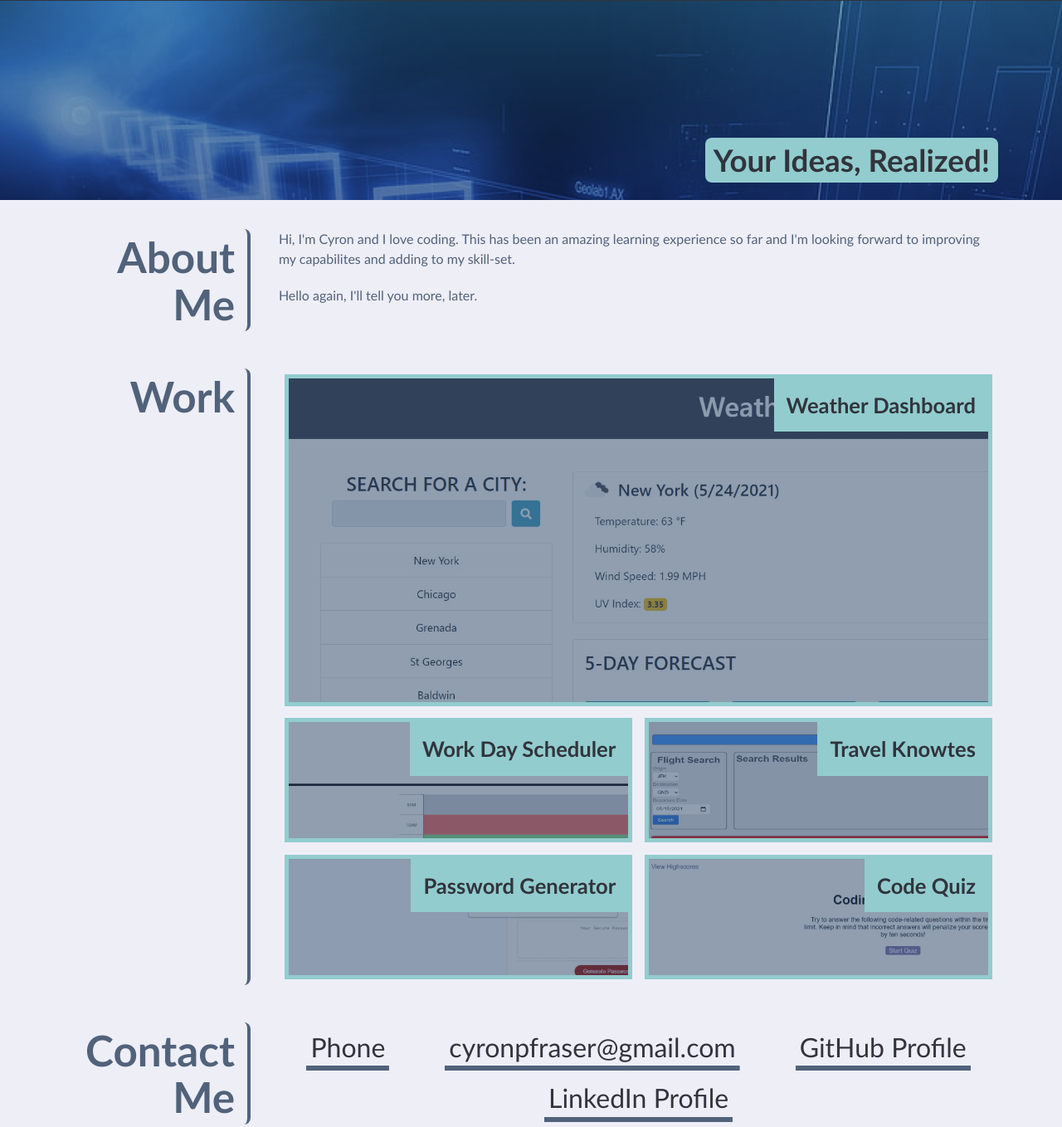
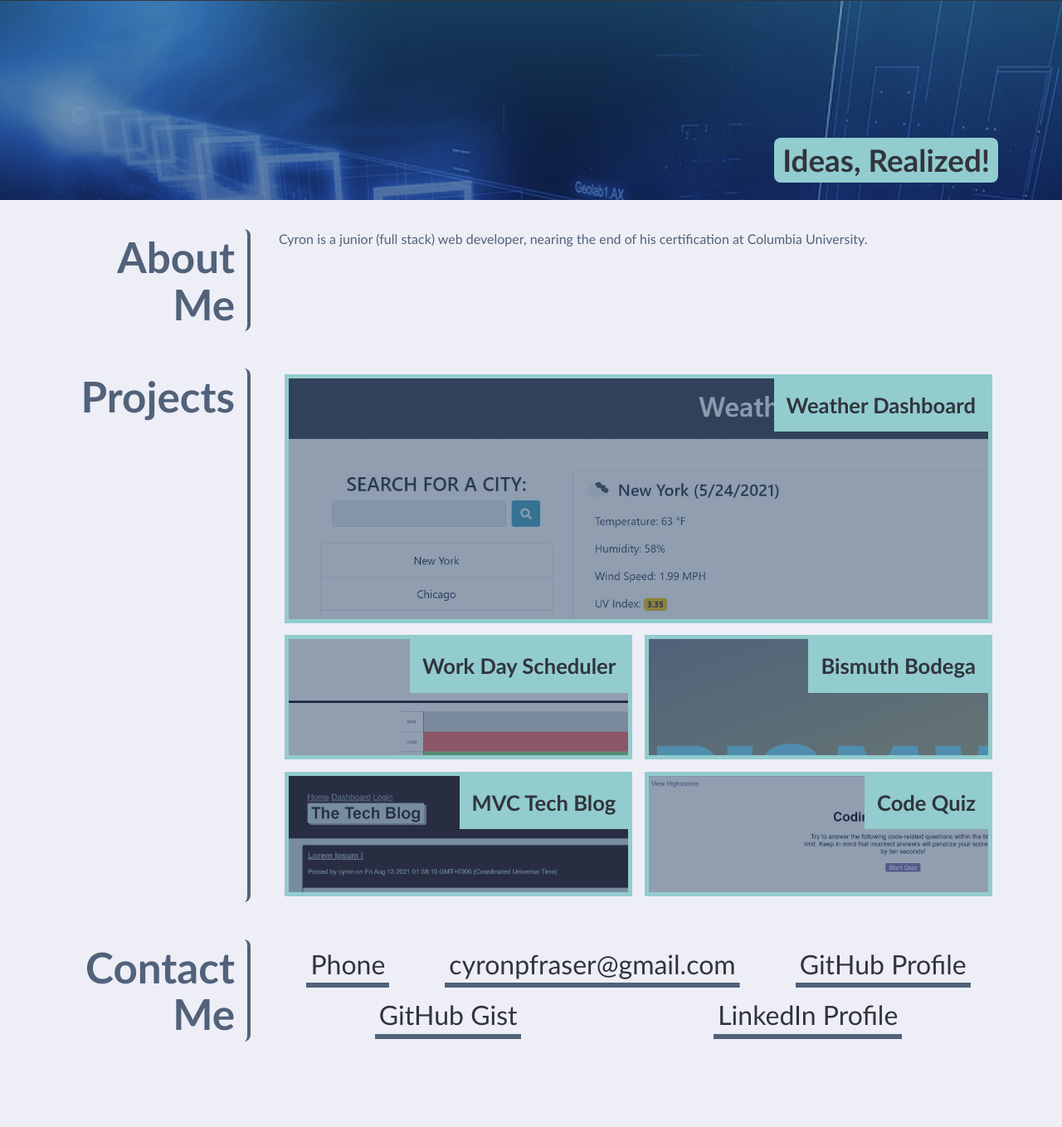
Before and after one commit to CyronF/Personal-Portfolio, a plain HTML site: page index.html in a window 1280 px wide. Shown: the part 106-1464 px from the top of the page at 83% size. After the commit the page ends 1416 px from the top, so only its background shows below. Drawn offline with Linux system fonts and the light colour scheme.

Commit message:
added new projects and edited css

```diff
--- a/assets/css/style.css
+++ b/assets/css/style.css
@@ -1,6 +1,7 @@
 * {
     box-sizing: border-box;
     flex-direction:column;
+
 
   }
 
@@ -34,6 +35,8 @@
 
   p {
     margin: 0;
+    font-size: small;
+    overflow-y:auto
   }
 
   header {
@@ -181,7 +184,7 @@
 
   /* feature first portfolio item */
   .flex-item:first-child {
-      min-height: 400px;
+      min-height: 300px;
       flex-basis: 100%;
   }
 
@@ -245,12 +248,12 @@
     background-image: url("../images/work-day-scheduler.jpg");
   }
 
-  .travel {
-    background-image: url("../images/travel-knowtes.jpg");
+  .bismuth {
+    background-image: url("../images/bismuth.png");
   }
 
-  .password-generator {
-    background-image: url("../images/password-generator.jpg");
+  .tech-blog {
+    background-image: url("../images/tech-blog.jpg");
   }
 
   .weather-dashboard {
--- a/index.html
+++ b/index.html
@@ -24,7 +24,7 @@
 
   <section class="hero-banner">
     <div>
-      <h2>Your Ideas, Realized!</h2>
+      <h2>Ideas, Realized!</h2>
     </div>
   </section>
 
@@ -34,22 +34,23 @@
       <h2>About Me</h2>
       <div>
         <p>
-          Hi, I'm Cyron and I love coding. This has been an amazing learning experience so far and I'm looking forward to improving my capabilites and adding to my skill-set.
+          Cyron is a junior (full stack) web developer, nearing the end of his certification at Columbia University.
         </p>
         <p>
-          Hello again, I'll tell you more, later.
+
         </p>
       </div>
     </section>
 
 
     <section class="page-section" id="work">
-      <h2>Work</h2>
+      <h2>Projects</h2>
       <div class="flex-container">
 
         <a href="#" class="flex-item weather-dashboard">
           <div>
             <h3>Weather Dashboard</h3>
+
           </div>
         </a>
 
@@ -58,15 +59,16 @@
             <h3>Work Day Scheduler</h3>
           </div>
         </a>
-        <a href="#" class="flex-item travel">
+        <a href="#" class="flex-item bismuth">
           <div>
-            <h3>Travel Knowtes</h3>
+            <h3>Bismuth Bodega</h3>
           </div>
         </a>
 
-        <a href="#" class="flex-item password-generator">
+        <a href="#" class="flex-item tech-blog">
           <div>
-            <h3>Password Generator</h3>
+            <h3>MVC Tech Blog</h3>
+
           </div>
         </a>
 
@@ -88,6 +90,7 @@
           <a href="tel:+13479779907">Phone</a>
           <a href="mailto:cyronpfraser@gmail.com">cyronpfraser@gmail.com</a>
           <a href="https://github.com/CyronF">GitHub Profile</a>
+          <a href="https://gist.github.com/CyronF">GitHub Gist</a>
           <a href="https://www.linkedin.com/in/cyron-fraser-31989a69/">LinkedIn Profile</a>
         </address>
       </div>
```
Also changed, not shown: assets/images/bismuth.png (added), assets/images/password-generator.jpg (deleted), assets/images/tech-blog.jpg (added), assets/images/travel-knowtes.jpg (deleted), 1 other file.
